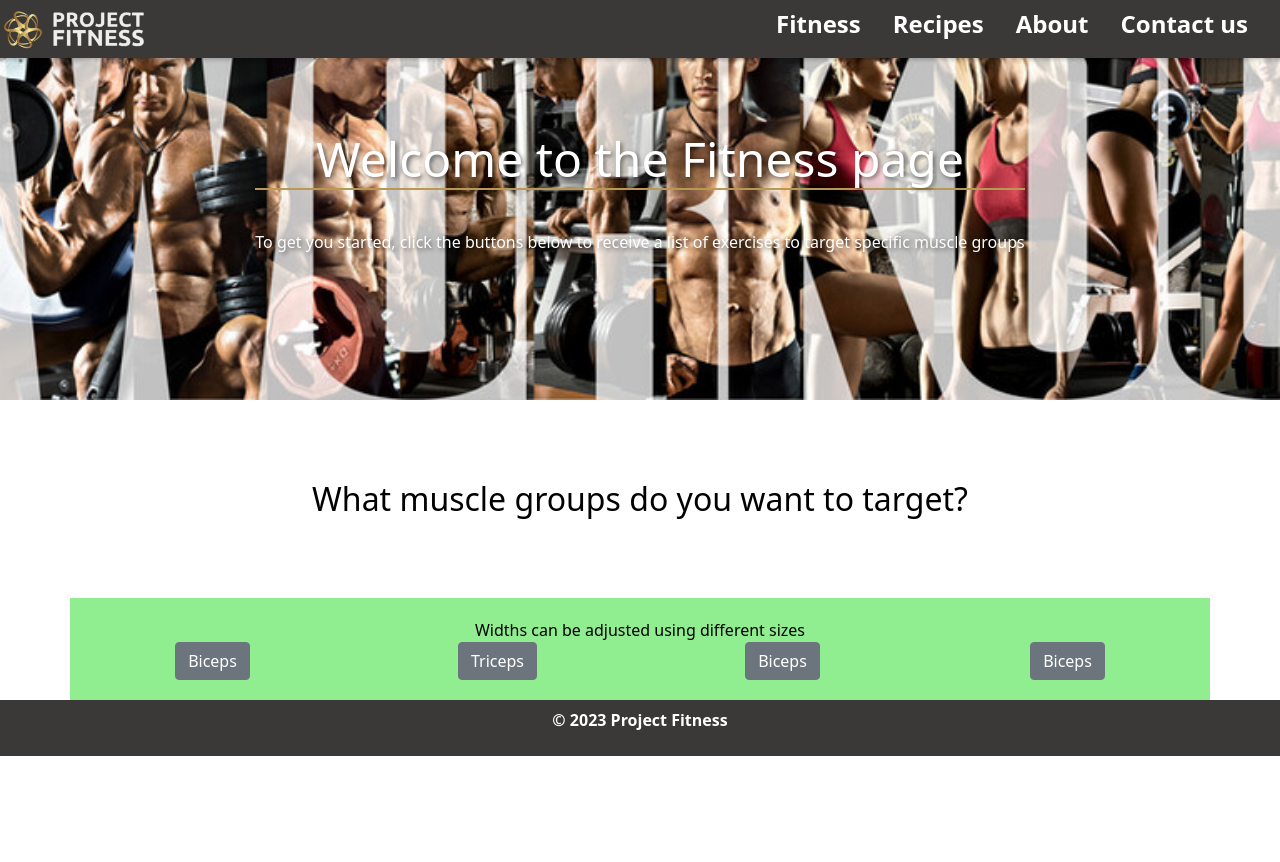
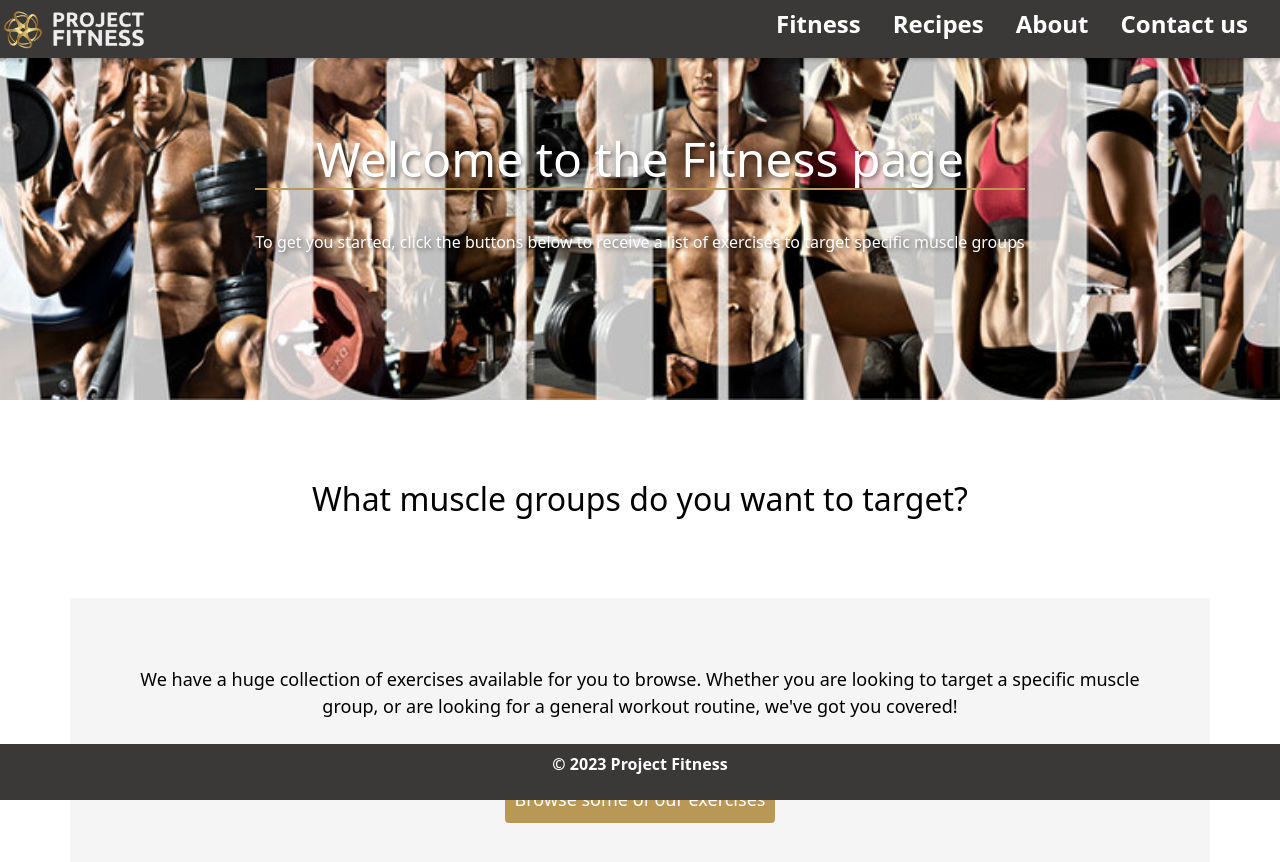
Before and after one commit to CloByrne/ACSD-Project, a React (Create React App) app: page /Fitness in a window 1280 px wide. Shown: the top 862 px of the page. Before the commit the page ends 800 px from the top, so only its background shows below. Built offline with nearby package versions, Linux system fonts and the light colour scheme.

Commit message:
Tidied Fitness page, removed buttons down to 1 singular Modal form, may still enable others

```diff
--- a/src/components/ExerciseDisplay.js
+++ b/src/components/ExerciseDisplay.js
@@ -5,7 +5,7 @@ import Button from 'react-bootstrap/Button';
 
 function ExerciseDisplay (props) {
     return (
-            <Col xs={12} sm={6} md={4}>
+            <Col className="individual-exercises" xs={12} md={6}>
                 <h2>{props.name}</h2>
                 <h4>{props.muscle}</h4>
                 <h5>{props.difficulty}</h5>
--- a/src/components/FitnessExercises.js
+++ b/src/components/FitnessExercises.js
@@ -6,27 +6,37 @@ import Row from 'react-bootstrap/Row';
 import Col from 'react-bootstrap/Col';
 import Button from 'react-bootstrap/Button';
 import ExerciseDisplay from './ExerciseDisplay';
+import Modal from 'react-bootstrap/Modal';
 
 function FitnessExercises () {
 
     const [buttonClicked, setButtonClicked] = useState(false);
-    const [exerciseChosen, setExerciseChosen] = useState('');
+    const [exerciseChosen, setExerciseChosen] = useState("");
     const [receivedExercises, setReceivedExercises] = useState([]);
+
+    // Bootstrap Modal settings
+    const [show, setShow] = useState(false);
+    const handleClose = () => setShow(false);
+    const handleShow = () => setShow(true);
+
+    // Handle Exercise Chosen
 
     async function GetExercises(e) {
         e.preventDefault();
         const options = {
             method: 'GET',
             url: 'https://exercises-by-api-ninjas.p.rapidapi.com/v1/exercises',
+            params: {muscle: exerciseChosen},
             headers: {
               'content-type': 'application/octet-stream',
               'X-RapidAPI-Key': '880fc9f306mshac2dc31075a9020p11af9bjsnab33e068fb58',
               'X-RapidAPI-Host': 'exercises-by-api-ninjas.p.rapidapi.com'
-            }
+            },
           };
           try {
               const response = await axios.request(options);
               console.log(response.data);
+              console.log(exerciseChosen + " exercise")
               setReceivedExercises(response.data)
 
           } catch (error) {
@@ -37,24 +47,37 @@ function FitnessExercises () {
     return (
         <div>
             <Container className="exercise-section">
-                Widths can be adjusted using different sizes
+                <p className="fitness-subtext">We have a huge collection of exercises available for you to browse. Whether you are looking to target a specific muscle group, or are looking for a general workout routine, we've got you covered!</p>
                 <Row className="exercise-buttons">
-                    <Col xs={4} md={3}>
-                        <Button variant="secondary" onClick={function(event){GetExercises(event); setExerciseChosen('biceps'); setButtonClicked(true)}}>Biceps</Button>
+                    <Col>
+                        <button className="exercise-btn" onClick={function(event){setExerciseChosen(''); GetExercises(event); setButtonClicked(true); setShow(true)}}>
+                            Browse some of our exercises
+                        </button>
+                    </Col>
+                    {/* <Col xs={4} md={3}>
+                        <Button variant="secondary" onClick={function(event){setExerciseChosen('biceps'); GetExercises(event); setButtonClicked(true); setShow(true)}}>Arms</Button>
                     </Col>
                     <Col xs={4} md={3}>
-                        <Button variant="secondary" onClick={function(event){GetExercises(event)}}>Triceps</Button>
+                        <Button variant="secondary" onClick={function(event){setExerciseChosen('glutes'); GetExercises(event); setButtonClicked(true); setShow(true)}}>Legs</Button>
                     </Col>
                     <Col xs={4} md={3}>
-                        <Button variant="secondary" onClick={function(event){GetExercises(event)}}>Biceps</Button>
+                        <Button variant="secondary" onClick={function(event){setExerciseChosen('chest'); GetExercises(event); setButtonClicked(true); setShow(true)}}>Chest</Button>
                     </Col>
                     <Col xs={4} md={3}>
-                        <Button variant="secondary" onClick={function(event){GetExercises(event)}}>Biceps</Button>
-                    </Col>
+                        <Button variant="secondary" onClick={function(event){setExerciseChosen('lower_back'); GetExercises(event); setButtonClicked(true); setShow(true)}}>Back</Button>
+                    </Col> */}
                 </Row>
             </Container>
+
+            {/* Modal settings, xl sizing, outside click to close enabled */}
+            <Modal size="xl" show={show} onHide={handleClose}>
+                <Modal.Header closeButton>
+                <Modal.Title>Sample Exercises </Modal.Title>
+                </Modal.Header>
+                <Modal.Body>
                     {
-                <Row className="exercise-box">{
+                         <Row className="exercise-box">
+                            {
                             receivedExercises.map(function (i, index) {
                                 return (
                                     <ExerciseDisplay name={i.name} muscle={i.muscle} difficulty={i.difficulty} instructions={i.instructions} key={index}/>
@@ -63,13 +86,17 @@ function FitnessExercises () {
                             }
                         </Row>
                     }
+                </Modal.Body>
+                <Modal.Footer>
+                <Button variant="secondary" onClick={handleClose}>
+                    Close
+                </Button>
+                </Modal.Footer>
+            </Modal>
 
+            {
 
-
-
-
-
-
+            }
 
         </div>
     )
--- a/src/styles/Fitness.css
+++ b/src/styles/Fitness.css
@@ -21,9 +21,25 @@
     text-shadow: 2px 2px 4px rgba(0, 0, 0, 0.5);
 }
 
+.exercise-btn {
+    padding: 10px;
+    margin-top: 5vh;
+    font-size: 18px;
+    border-radius: 4px;
+    border: none;
+    background-color: #B99855;
+    color: white;
+    cursor: pointer;
+}
+
 .fitness-text {
     color: white;
     text-align: center;
+}
+
+.fitness-subtext {
+    font-size: large;
+    padding: 3rem 3rem 0 3rem;
 }
 
 /* Denis Murray */
@@ -42,31 +58,33 @@
 
 .exercise-section {
     /* width: 90%; */
-    background-color: lightgreen ;
+    background-color: #f5f5f5 ;
+    height: 40vh;
+    width: 90% ;
+}
+
+.individual-exercises {
+    text-align: center;
+    padding: 2.5rem .5rem 2.5rem .5rem;
+    border: solid black 1px;
+
+
+    /* background-color: #f5f5f5; */
+
+}
+
+.footer {
+    position: fixed;
+    left: 0;
+    bottom: 0;
+    width: 100%;
+    background-color: red;
+    color: white;
+    text-align: center;
+    background-color: #3B3838;
+    padding: 0.5rem;
 }
 
 /* .exercise-buttons {
     margin: 5rem;
 } */
-
-
-/* Media Queries */
-/* Mobile by default followed by tablet, followed by Desktop */
-@media (min-width: 1px){
-
-}
-
-/* Large Phone to Tablet */
-@media (min-width: 768px){
-
-}
-
-/* Desktop */
-@media (min-width: 1200px){
-
-
-}
-
-@media (min-width: 1400px) {
-
-}
```
Lines whose indentation alone changed are shown as unchanged.
